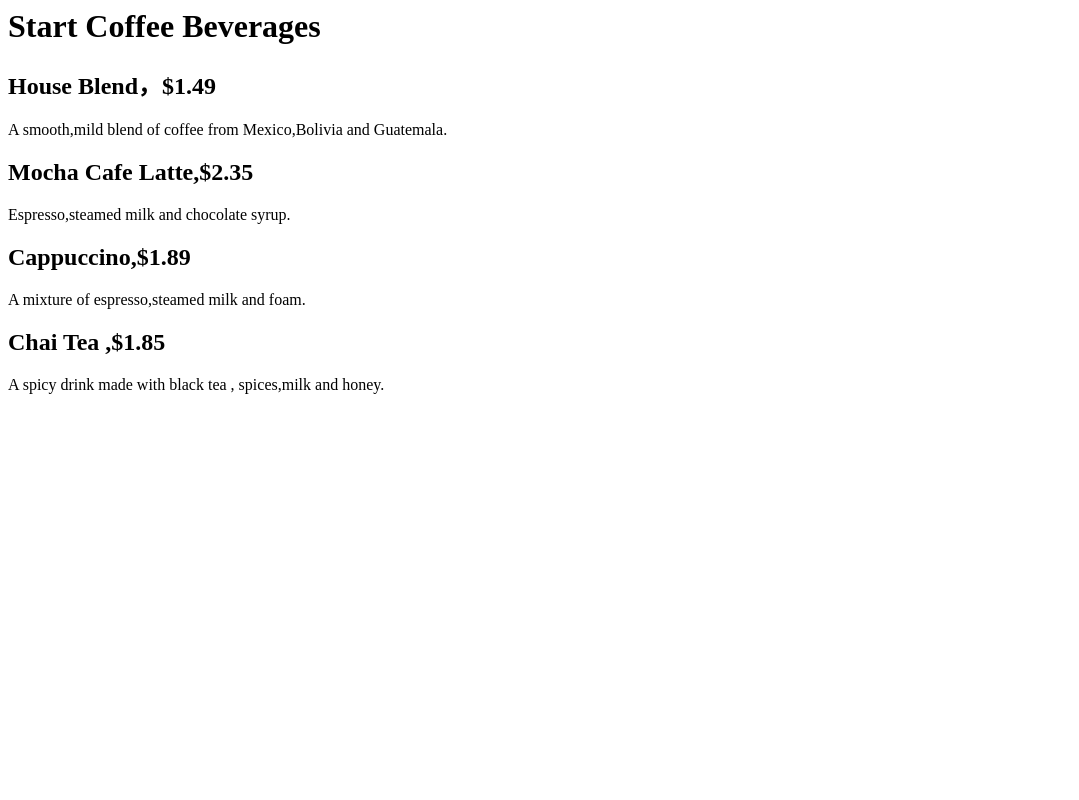
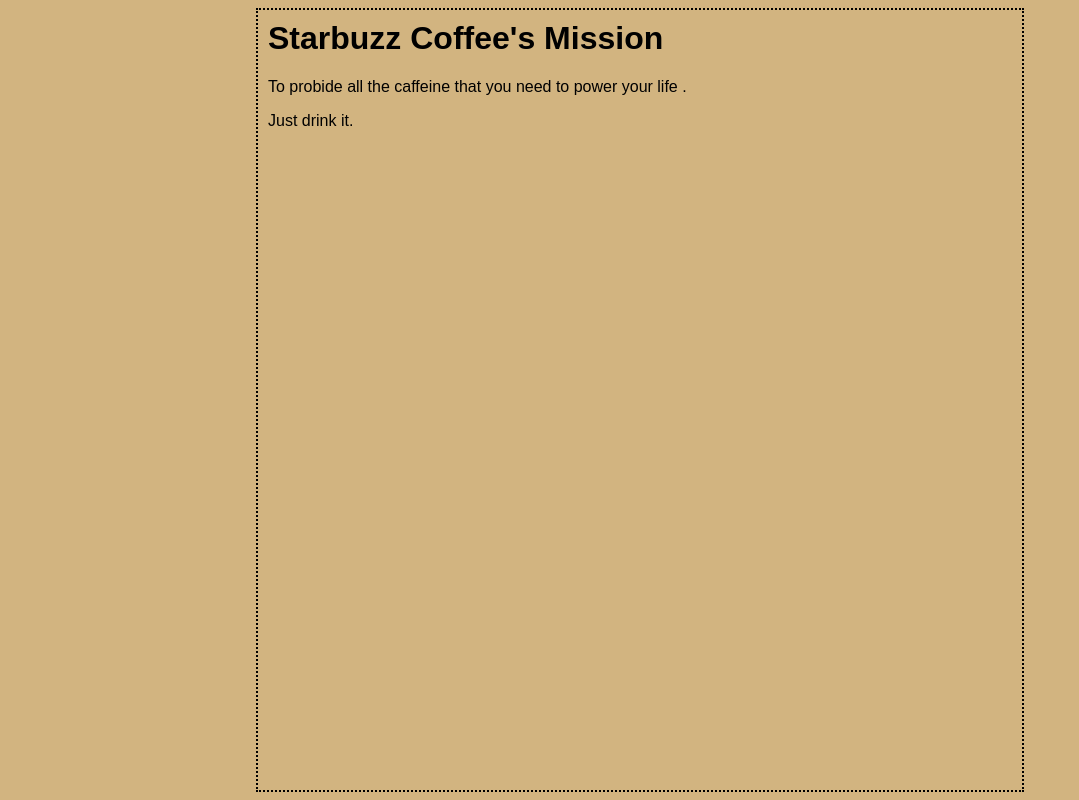
Before and after one commit to wulinxi/head-first, a plain HTML site: page index.html in a window 1280 px wide. Shown: the whole page, without its empty margins (0-1079 px from the left). Drawn offline with Linux system fonts and the light colour scheme.

Commit message:
更新主页

```diff
--- a/index.html
+++ b/index.html
@@ -1,28 +1,23 @@
 <html>
-        <head>
-              <title>Start Coffee</title>
-        </head>
-     <body>
-              <h1>Start Coffee Beverages</h1>
-              <h2>House Blend，$1.49</h2>
-              <p>
-                           A smooth,mild blend of coffee from Mexico,Bolivia and Guatemala.
-              </p>
 
-              <h2>Mocha Cafe Latte,$2.35</h2>
-        <p>
-                      Espresso,steamed milk and chocolate syrup.
-        </p>
+<head>
+  <title>Starbuzz Coffee's Mission</title>
+  <style type="text/css">
+    body {
+      background-color: #d2b480;
+      margin-left: 20%;
+      margin-right: 20%;
+      border: 2px dotted black;
+      padding: 10px 10px 10px 10px;
+      font-family: sans-serif;
+    }
+  </style>
+</head>
 
-               <h2>Cappuccino,$1.89</h2>
-        <p>
-                     A mixture of espresso,steamed milk and foam.
-        </p>
+<body>
+  <h1>Starbuzz Coffee's Mission</h1>
+  <p>To probide all the caffeine that you need to power your life .</p>
+  <p>Just drink it.</p>
+</body>
 
-               <h2>Chai Tea ,$1.85</h2>
-        <p>
-                A spicy drink made with black tea , spices,milk and honey.
-        </p>
-
-      </body>
 </html>
```
